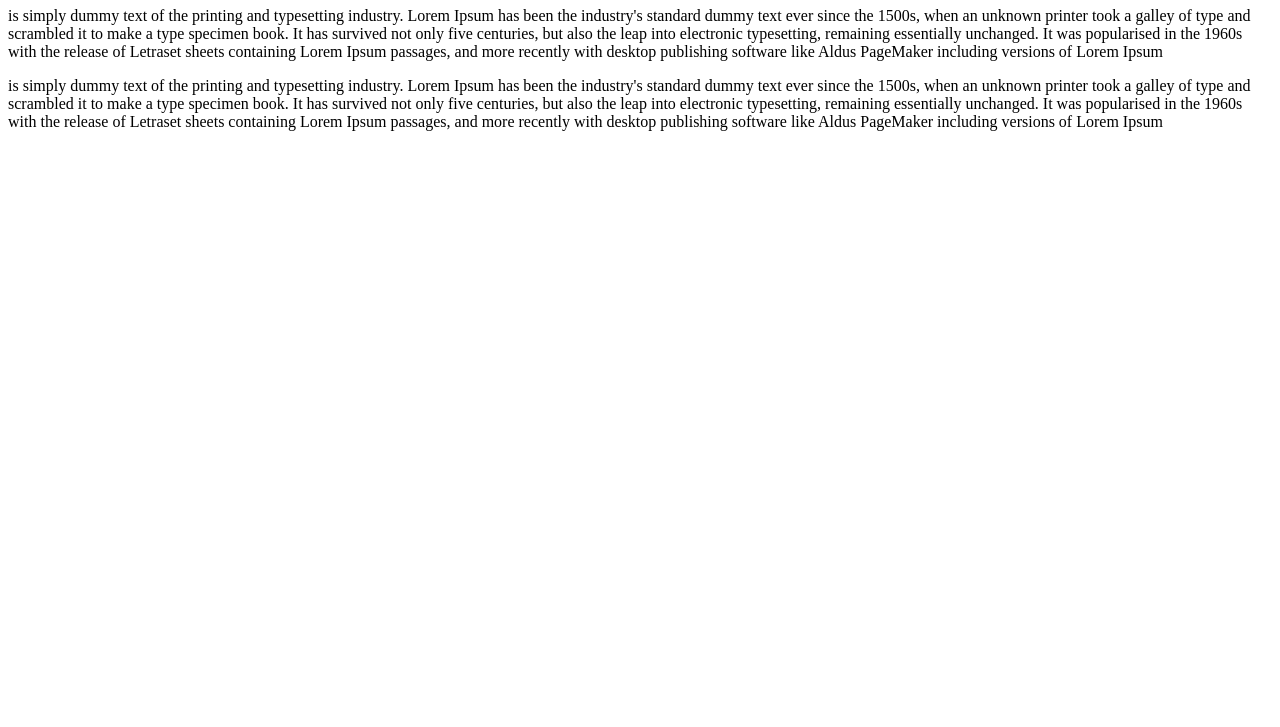
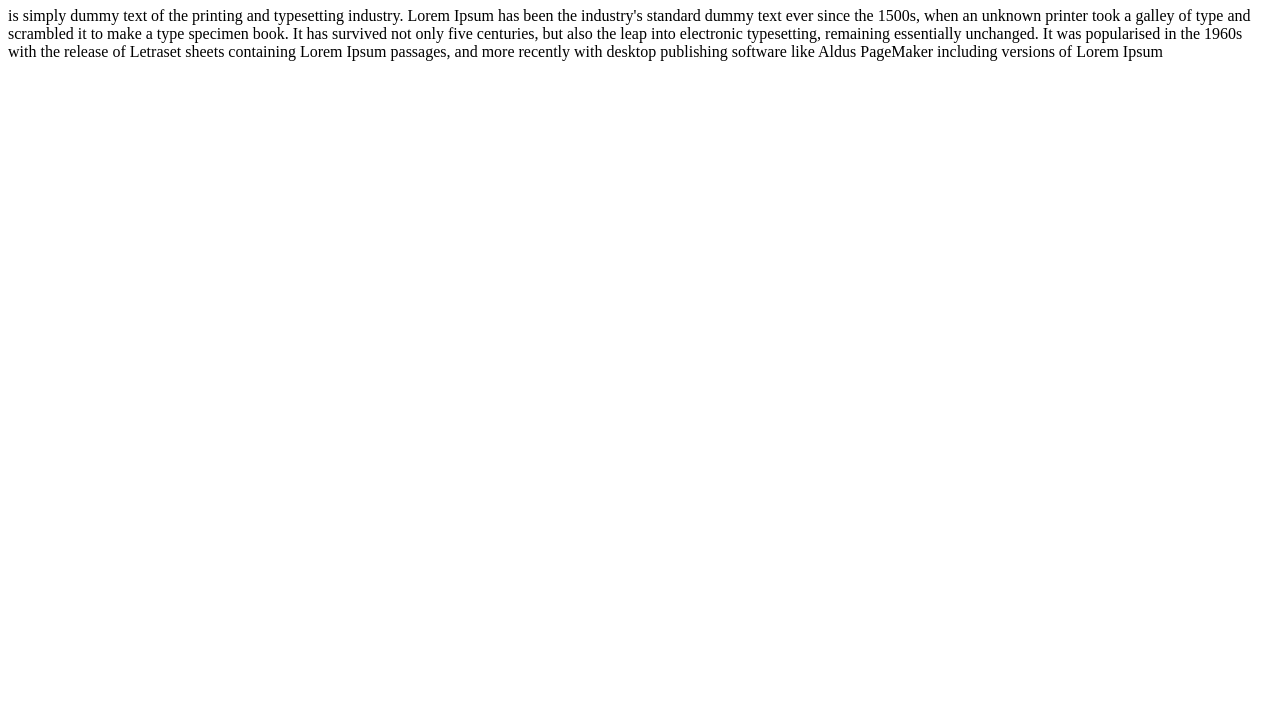
Before and after one commit to raghuponde/GitDemo, a plain HTML site: page index.html in a window 1280 px wide. Shown: the part 73-800 px from the top of the page. Drawn offline with Linux system fonts and the light colour scheme.

Commit message:
removed extra paragrph

```diff
--- a/index.html
+++ b/index.html
@@ -8,6 +8,6 @@
 <body>
     <h1>Hello World</h1>
     <p>is simply dummy text of the printing and typesetting industry. Lorem Ipsum has been the industry's standard dummy text ever since the 1500s, when an unknown printer took a galley of type and scrambled it to make a type specimen book. It has survived not only five centuries, but also the leap into electronic typesetting, remaining essentially unchanged. It was popularised in the 1960s with the release of Letraset sheets containing Lorem Ipsum passages, and more recently with desktop publishing software like Aldus PageMaker including versions of Lorem Ipsum</p>
-    <p>is simply dummy text of the printing and typesetting industry. Lorem Ipsum has been the industry's standard dummy text ever since the 1500s, when an unknown printer took a galley of type and scrambled it to make a type specimen book. It has survived not only five centuries, but also the leap into electronic typesetting, remaining essentially unchanged. It was popularised in the 1960s with the release of Letraset sheets containing Lorem Ipsum passages, and more recently with desktop publishing software like Aldus PageMaker including versions of Lorem Ipsum</p>
+
 </body>
 </html>
```
